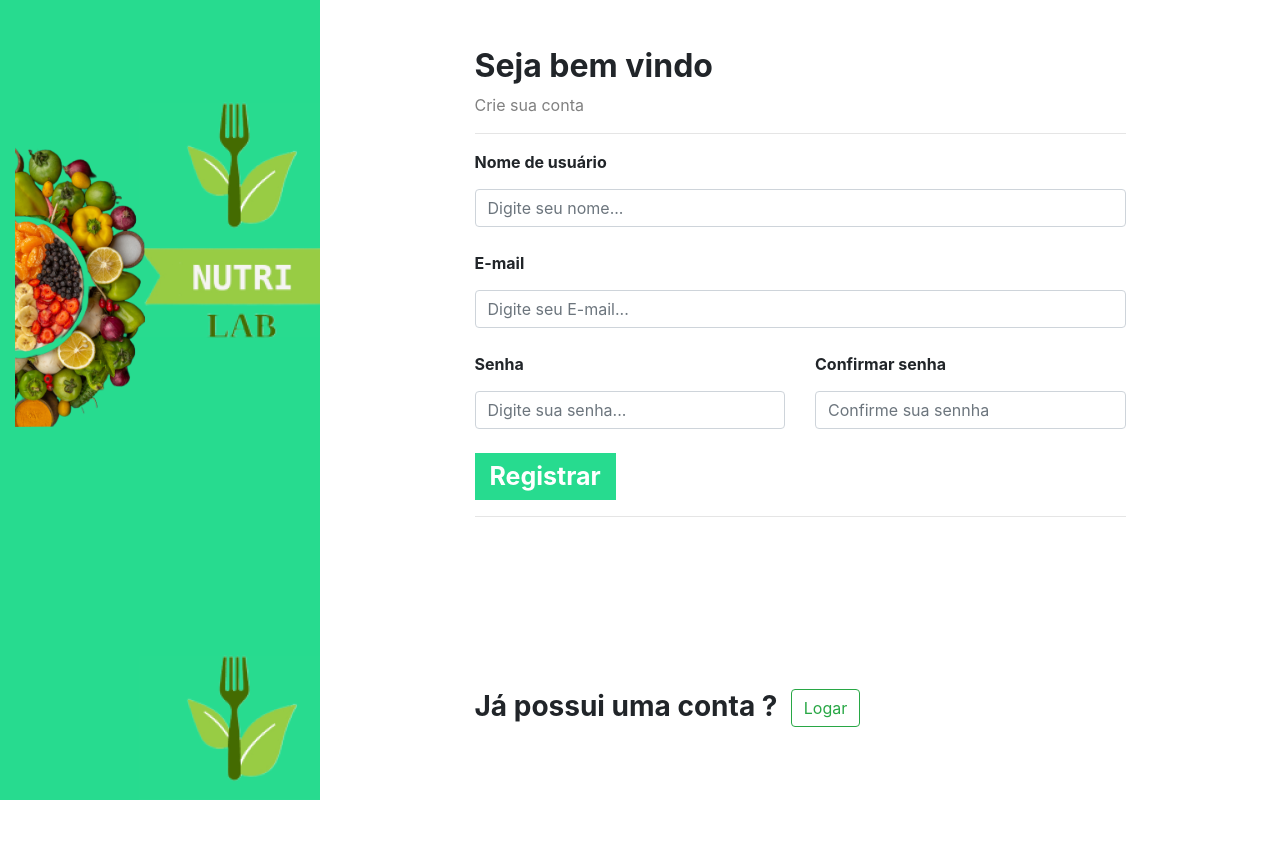
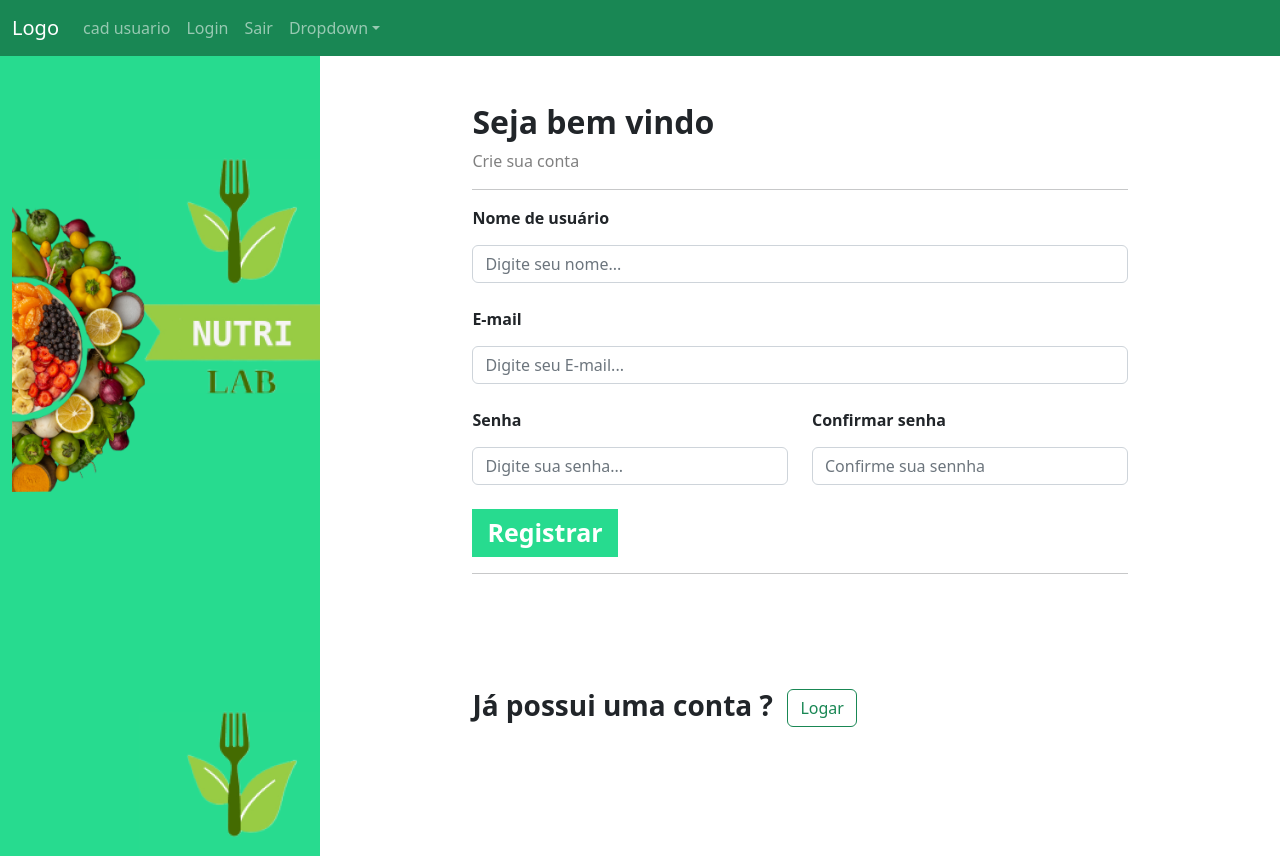
Before and after one commit to pabsoftware/nutricionista, a Django app: page /auth/cadastro/ in a window 1280 px wide. Before the commit the page ends 800 px from the top, so only its background shows below. Run offline with Django 4.2, Linux system fonts and the light colour scheme.

Commit message:
criado view home e temp base com navbar

```diff
--- /dev/null
+++ b/base/templates/base/base.html
@@ -0,0 +1,48 @@
+{% load static %}
+<!DOCTYPE html>
+<html lang="pt-BR">
+<head>
+  {% block head %}{% endblock %}
+    <meta charset="UTF-8">
+    <meta http-equiv="X-UA-Compatible" content="IE=edge">
+    <meta name="viewport" content="width=device-width, initial-scale=1.0">
+    <link href="https://cdn.jsdelivr.net/npm/bootstrap@5.2.3/dist/css/bootstrap.min.css" rel="stylesheet">
+    <script src="https://cdn.jsdelivr.net/npm/bootstrap@5.2.3/dist/js/bootstrap.bundle.min.js"></script>
+    <title>{% block title %} SisNutricionista {% endblock %}</title>
+</head>
+<body>
+    {% block navbar %}
+    <nav class="navbar navbar-expand-sm bg-success navbar-dark">
+      <div class="container-fluid">
+        <a class="navbar-brand" href="#">Logo</a>
+        <button class="navbar-toggler" type="button" data-bs-toggle="collapse" data-bs-target="#collapsibleNavbar">
+          <span class="navbar-toggler-icon"></span>
+        </button>
+        <div class="collapse navbar-collapse" id="collapsibleNavbar">
+          <ul class="navbar-nav">
+            <li class="nav-item">
+              <a class="nav-link" href="{% url 'cadastrar' %}">cad usuario</a>
+            </li>
+            <li class="nav-item">
+              <a class="nav-link" href="{% url 'login' %}">Login</a>
+            </li>
+            <li class="nav-item">
+              <a class="nav-link" href="{% url 'logout' %}">Sair</a>
+            </li>
+            <li class="nav-item dropdown">
+              <a class="nav-link dropdown-toggle" href="#" role="button" data-bs-toggle="dropdown">Dropdown</a>
+              <ul class="dropdown-menu">
+                <li><a class="dropdown-item" href="#">Link</a></li>
+                <li><a class="dropdown-item" href="#">Another link</a></li>
+                <li><a class="dropdown-item" href="#">A third link</a></li>
+              </ul>
+            </li>
+          </ul>
+        </div>
+      </div>
+    </nav>
+      {% endblock %}
+
+    {% block body %} Teste {% endblock %}
+</body>
+</html>
--- /dev/null
+++ b/base/templates/index.html
@@ -0,0 +1 @@
+{% extends 'base/base.html' %}
--- a/base/urls.py
+++ b/base/urls.py
@@ -1,5 +1,6 @@
 from django.urls import path
+from . views import home
 
 urlpatterns = [
-    path
+    path('', home, name = 'home'),
     ]
--- a/nutricionista/settings.py
+++ b/nutricionista/settings.py
@@ -40,6 +40,7 @@ INSTALLED_APPS = [
     'django.contrib.messages',
     'django.contrib.staticfiles',
     'usuarios',
+    'base',
 ]
 
 MIDDLEWARE = [
@@ -59,7 +60,7 @@ ROOT_URLCONF = 'nutricionista.urls'
 TEMPLATES = [
     {
         'BACKEND': 'django.template.backends.django.DjangoTemplates',
-        'DIRS': [os.path.join(BASE_DIR, 'templates')],
+        'DIRS': [os.path.join(BASE_DIR, 'templates'), os.path.join(BASE_DIR, 'base/templates')],
         'APP_DIRS': True,
         'OPTIONS': {
             'context_processors': [
--- a/nutricionista/urls.py
+++ b/nutricionista/urls.py
@@ -5,4 +5,5 @@ from django.urls import path, include
 urlpatterns = [
     path('admin/', admin.site.urls),
     path('auth/', include('usuarios.urls')),
+    path('', include('base.urls')),
 ]
--- a/templates/base.html
+++ b/templates/base.html
@@ -7,7 +7,7 @@
 <meta name="viewport" content="width=device-width, initial-scale=1, shrink-to-fit=no">
 <link rel="stylesheet" href="https://cdn.jsdelivr.net/npm/bootstrap@4.6.1/dist/css/bootstrap.min.css">
 
-<title>{% block 'titulo' %}{% endblock %}</title>
+<title>{% block titulo %}{% endblock %}</title>
 </head>
 <body>
 {% block 'body' %}{% endblock %}
--- a/usuarios/templates/cadastro_use.html
+++ b/usuarios/templates/cadastro_use.html
@@ -1,12 +1,12 @@
-{% extends 'base.html' %}
+{% extends 'base/base.html' %}
 {% load static %}
 
-{% block 'head' %}
+{% block head %}
 <link rel="stylesheet" href="{% static 'usuarios/css/cadastro.css' %}  ">
 {% endblock %}
 
-{% block 'titulo' %}Cadastre-se{% endblock %}
-{% block 'body' %}
+{% block titulo %}Cadastre-se{% endblock %}
+{% block body %}
 <div class="container-fluid">
     <div class="row">
         <div class="col-md-3 sidebar">
--- a/usuarios/templates/login.html
+++ b/usuarios/templates/login.html
@@ -1,10 +1,10 @@
-{% extends 'base.html' %}
+{% extends 'base/base.html' %}
 {% load static %}
-{% block 'head' %}
+{% block head %}
 <link rel="stylesheet" href="{% static 'usuarios/css/cadastro.css' %}">
 {% endblock %}
 {% block 'titulo' %}Cadastre-se{% endblock %}
-{% block 'body' %}
+{% block body %}
 <div class="container-fluid">
     <div class="row">
         <div class="col-md-3 sidebar">
```
Also changed, not shown: db.sqlite3.
